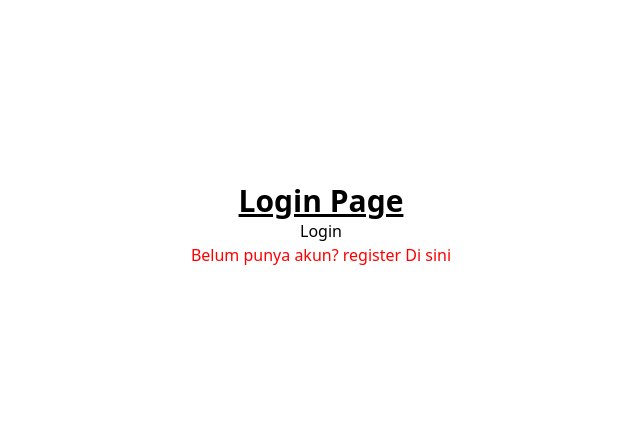
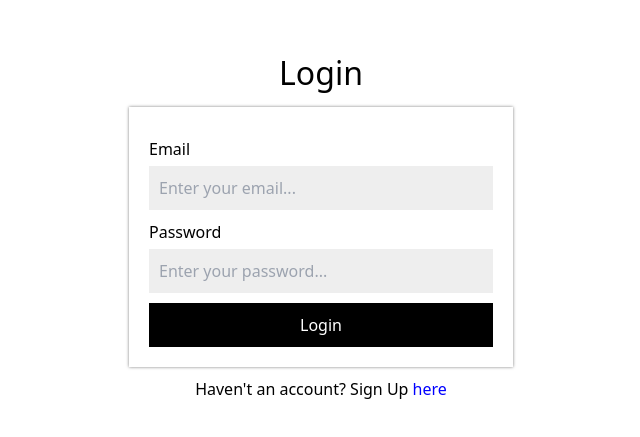
Before and after one commit to egychandra/next-pages-router-practice, a Next.js app: page /auth/login in a window 1280 px wide. Shown: the part 175-612 px from the top of the page, without its empty margins (319-959 px from the left). Built offline with nearby package versions, Linux system fonts and the light colour scheme.

Commit message:
login multi role system with next-auth on middleware

```diff
--- a/src/lib/firebase/service.ts
+++ b/src/lib/firebase/service.ts
@@ -17,6 +17,21 @@
   const snapshot = await getDoc(doc(db, "products", id));
   const data = snapshot.data();
   return data;
+}
+
+export async function signIn(userData: { email: string }) {
+  const q = query(collection(db, "users"), where("email", "==", userData.email));
+  const snapshot = await getDocs(q);
+  const data = snapshot.docs.map((doc) => ({
+    id: doc.id,
+    ...doc.data()
+  }))
+
+  if (data.length > 0) {
+    return data[0];
+  } else {
+    return null;
+  }
 }
 
 export async function signUp(
--- a/src/middleware.ts
+++ b/src/middleware.ts
@@ -18,4 +18,4 @@
 //   matcher: ["/about", "/product"],
 // };
 
-export default withAuth(mainMiddleware, ["/profile"]);
+export default withAuth(mainMiddleware, ["/profile", "/admin"]);
--- a/src/middlewares/withAuth.ts
+++ b/src/middlewares/withAuth.ts
@@ -1,5 +1,7 @@
 import { NextMiddleware, NextRequest, NextResponse, NextFetchEvent } from "next/server";
 import { getToken } from "next-auth/jwt";
+
+const onlyAdmin = ["/admin"];
 
 export default function withAuth(middleware: NextMiddleware, requireAuth?: string[]) {
   return async (req: NextRequest, next: NextFetchEvent) => {
@@ -7,8 +9,14 @@
     if(requireAuth?.includes(pathname)) {
       const token = await getToken({req, secret: process.env.NEXTAUTH_SECRET});
       if(!token) {
-        const url = new URL("/", req.url);
+        const url = new URL("/auth/login", req.url);
+        url.searchParams.set("callbackUrl", encodeURI(req.url));
+
         return NextResponse.redirect(url);
+      }
+
+      if (token.role !== "admin" && onlyAdmin.includes(pathname)) {
+        return NextResponse.redirect(new URL("/", req.url));
       }
     }
     return middleware(req, next);
--- /dev/null
+++ b/src/pages/admin/index.tsx
@@ -0,0 +1,10 @@
+const AdminPage = () => {
+
+  return (
+    <div>
+      <h1>Admin Page</h1>
+    </div>
+  )
+}
+
+export default AdminPage;
--- a/src/pages/api/auth/[...nextauth].ts
+++ b/src/pages/api/auth/[...nextauth].ts
@@ -1,5 +1,7 @@
 import NextAuth, { NextAuthOptions } from "next-auth";
 import CredentialsProvider from "next-auth/providers/credentials";
+import { signIn } from "@/lib/firebase/service";
+import bcrypt from "bcryptjs";
 
 const authOptions: NextAuthOptions = {
   session: {
@@ -11,20 +13,25 @@
       type: "credentials",
       name: "Credentials",
       credentials: {
-        fullname: {label: "Fullname", type: "text"},
+        // fullname: {label: "Fullname", type: "text"},
         email: {label: "Email", type: "email"},
         password: {label: "Password", type: "password"}
       },
       async authorize(credentials) {
-        const { fullname, email, password } = credentials as {
-          fullname: string;
+        const { email, password } = credentials as {
+          // fullname: string;
           email: string;
           password: string;
         };
 
-        const user: any = {id: 1, fullname: fullname, email: email, password: password};
+        // const user: any = {id: 1, fullname: fullname, email: email, password: password};
+        const user: any = await signIn({ email });
         if(user) {
-          return user;
+          const passwordCorrect = await bcrypt.compare(password, user.password);
+          if(passwordCorrect) {
+            return user;
+          }
+          return null;
         } else {
           return null;
         }
@@ -35,7 +42,8 @@
     async jwt({ token, user, account, profile }: any) {
       if(account?.provider === "credentials") {
         token.email = user.email;
-        token.fullname = user.fullname;
+        // token.fullname = user.fullname;
+        token.role = user.role;
       }
       return token;
     },
@@ -44,11 +52,17 @@
       if("email" in token) {
         session.user.email = token.email;
       }
-      if("fullname" in token) {
-        session.user.fullname = token.fullname;
+      // if("fullname" in token) {
+      //   session.user.fullname = token.fullname;
+      // }
+      if("role" in token) {
+        session.user.role = token.role;
       }
       return session;
     }
+  },
+  pages: {
+    signIn: "/auth/login",
   }
 };
 
--- a/src/views/Auth/Login/Login.module.scss
+++ b/src/views/Auth/Login/Login.module.scss
@@ -1,10 +1,54 @@
-@import "../../../styles/colors.scss";
+// @import "../../../styles/colors.scss";
+
+// .login {
+//   display: flex;
+//   flex-direction: column;
+//   justify-content: center;
+//   align-items: center;
+//   height: 100vh;
+//   background-color: map-get($map: $schema, $key: primary);
+// }
 
 .login {
   display: flex;
+  align-items: center;
+  justify-content: center;
   flex-direction: column;
-  justify-content: center;
-  align-items: center;
   height: 100vh;
-  background-color: map-get($map: $schema, $key: primary);
+  width: 100vw;
+  &__title {
+    font-size: 32px;
+    margin-bottom: 10px;
+  }
+  &__error {
+    color: red;
+    margin-bottom: 10px;
+  }
+  &__form {
+    width: 30%;
+    padding: 20px;
+    box-shadow: 0 0 3px rgba($color: #000000, $alpha: 0.5);
+    &__item {
+      display: flex;
+      flex-direction: column;
+      margin: 10px 0;
+      &__input {
+        padding: 10px;
+        background-color: #eee;
+        margin-top: 5px;
+      }
+      &__button {
+        background-color: #000000;
+        color: #ffffff;
+        width: 100%;
+        padding: 10px;
+      }
+    }
+  }
+  &__signup {
+    margin-top: 10px;
+    a {
+      color: blue;
+    }
+  }
 }
--- a/src/views/Auth/Login/index.tsx
+++ b/src/views/Auth/Login/index.tsx
@@ -1,21 +1,91 @@
+import { useState } from "react"
 import Link from "next/link"
 import { useRouter } from "next/router"
+import { signIn } from "next-auth/react"
 import styles from "./Login.module.scss"
 
 const LoginView = () => {
-  const { push } = useRouter();
+  const [isLoading, setIsLoading] = useState(false);
+  const [error, setError] = useState("");
 
-  const handleLogin = () => () => {
-    push("/product");
-  }
+  const { push, query } = useRouter();
+  const callbackUrl: any = query.callbackUrl || "/";
+
+  const handleSubmit = async (event: any) => {
+    event.preventDefault();
+    setIsLoading(true);
+    setError("");
+
+    try {
+      const res = await signIn("credentials", {
+        redirect: false,
+        email: event.target.email.value,
+        password: event.target.password.value,
+        callbackUrl
+      });
+
+      if (!res?.error) {
+        setIsLoading(false);
+        push(callbackUrl);
+      } else {
+        setIsLoading(false);
+        setError("Email or Password is incorrect");
+      }
+    } catch (error: any) {
+      setIsLoading(false);
+      setError("Email or Password is incorrect");
+    }
+
+  };
 
   return (
     <div className={styles.login}>
-      <h1 className="text-3xl font-bold underline">Login Page</h1>
-      <button onClick={handleLogin()}>Login</button>
-      <p style={{ color: "red" }}>Belum punya akun? register <Link href="/auth/register">Di sini</Link></p>
+      <h1 className={styles.login__title}>Login</h1>
+      {error && <p className={styles.login__error}>{error}</p>}
+      <div className={styles.login__form}>
+        <form onSubmit={handleSubmit}>
+          <div className={styles.login__form__item}>
+            <label
+              htmlFor="email"
+              className={styles.login__form__item__label}
+            >
+              Email
+            </label>
+            <input
+              className={styles.login__form__item__input}
+              id="email"
+              name="email"
+              type="email"
+              placeholder="Enter your email..."
+            />
+          </div>
+          <div className={styles.login__form__item}>
+            <label
+              htmlFor="password"
+              className={styles.login__form__item__label}
+            >
+              Password
+            </label>
+            <input
+              className={styles.login__form__item__input}
+              id="password"
+              name="password"
+              type="password"
+              placeholder="Enter your password..."
+            />
+          </div>
+          <button
+            type="submit"
+            className={styles.login__form__item__button}
+            disabled={isLoading}
+          >
+            {isLoading ? "Loading..." : "Login"}
+          </button>
+        </form>
+      </div>
+      <p className={styles.login__signup}>Haven't an account? Sign Up <Link href="/auth/register">here</Link></p>
     </div>
   )
-}
+};
 
-export default LoginView
+export default LoginView;
```
